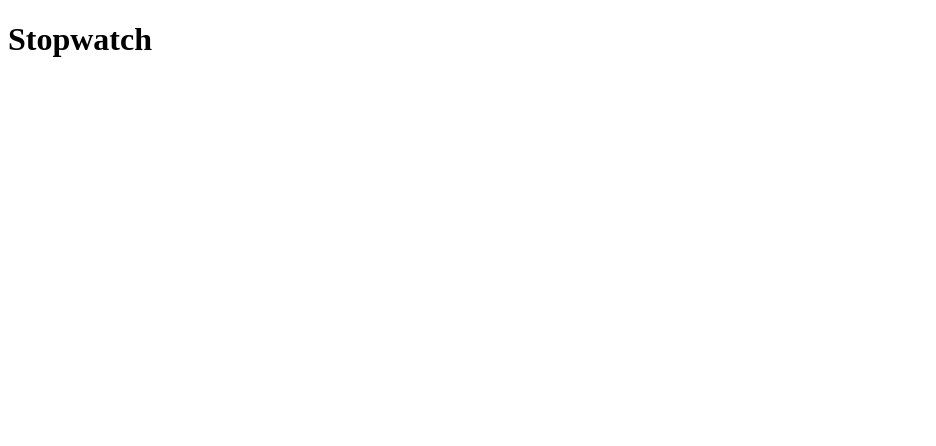
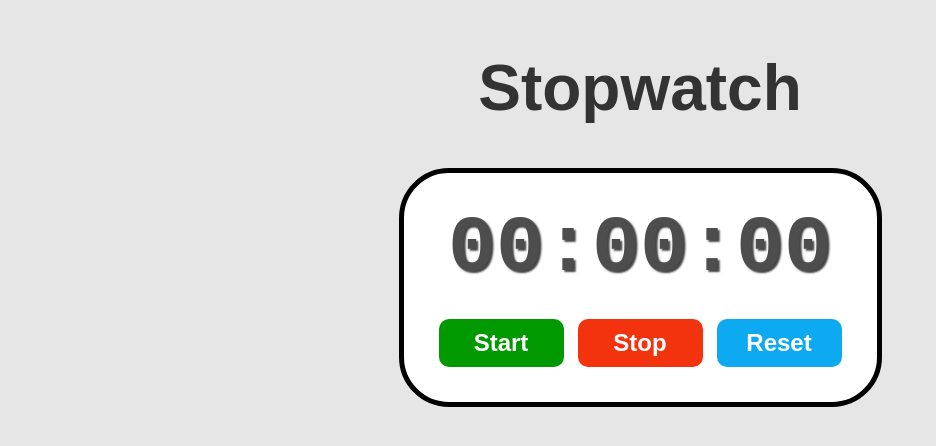
Before and after one commit to BenjaminAJ/js-stopwatch, a plain HTML site: page index.html in a window 1280 px wide. Shown: the whole page, without its empty margins (0-936 px from the left). Drawn offline with Linux system fonts and the light colour scheme.

Commit message:
Add styling for stopwatch layout and buttons

```diff
--- a/index.html
+++ b/index.html
@@ -9,6 +9,17 @@
 <body>
         <h1 id="myH1">Stopwatch</h1>
 
+        <div id="container">
+            <div id="display">
+                00:00:00
+            </div>
+            <div id="controls">
+                <button id="startBtn">Start</button>
+                <button id="stopBtn">Stop</button>
+                <button id="resetBtn">Reset</button>
+            </div>
+        </div>
+
         <script src="./index.js"></script>
 </body>
 </html>
--- a/style.css
+++ b/style.css
@@ -0,0 +1,58 @@
+body{
+    display: flex;
+    flex-direction: column;
+    align-items: center;
+    background-color: hsl(0, 0%, 90%);
+}
+#myH1{
+    font-size: 4rem;
+    font-family: Arial, Helvetica, sans-serif;
+    color: hsl(0, 0%, 20%);
+}
+#container{
+    display: flex;
+    flex-direction: column;
+    align-items: center;
+    border: 5px solid;
+    padding: 30px;
+    border-radius: 50px;
+    background-color: white;
+}
+#display{
+    font-size: 5rem;
+    font-family: monospace;
+    font-weight: bold;
+    color: hsl(0, 0%, 30%);
+    text-shadow: 2px 2px 2px hsl(0, 0%, 0%, 0.75);
+    margin-bottom: 20px;
+}
+#controls button{
+    font-size: 1.5rem;
+    font-weight: bold;
+    padding: 10px 20px;
+    margin: 5px;
+    min-width: 125px;
+    border: none;
+    border-radius: 10px;
+    cursor: pointer;
+    color: white;
+    transition: background-color 0.5s ease;
+}
+#startBtn{
+    background-color: hsl(120, 100%, 30%);
+}
+#startBtn:hover{
+    background-color: hsl(115, 95%, 20%);
+}
+#stopBtn{
+    background-color: hsl(10, 90%, 50%);
+}
+#stopBtn:hover{
+    background-color: hsl(10, 90%, 40%);
+}
+#resetBtn{
+    background-color: hsl(199, 90%, 50%);
+}
+#resetBtn:hover{
+    background-color: hsl(210, 90%, 40%);
+}
```
